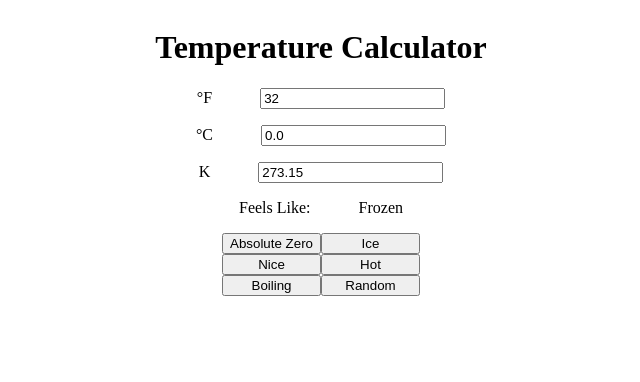
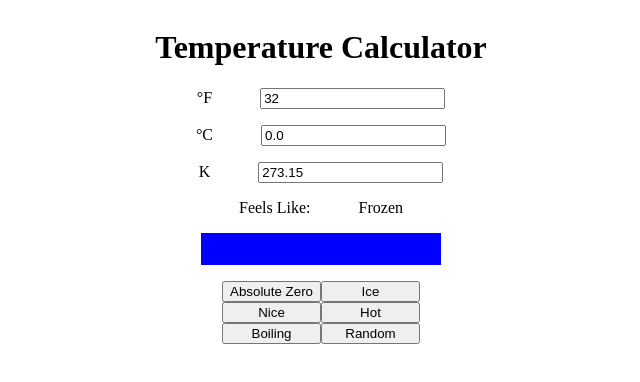
Before and after one commit to dkerner2001752/code-katas, an Angular app: page / in a window 1280 px wide. Shown: the top 382 px of the page, without its empty margins (319-959 px from the left). Built offline with nearby package versions, Linux system fonts and the light colour scheme.

Commit message:
Lesson 6 - Calculate a color for how a temperature feels

```diff
--- a/src/app/app.component.css
+++ b/src/app/app.component.css
@@ -51,11 +51,20 @@
   width: 100%;
   padding-bottom: 1rem;
 }
+
 .feels-like-label {
   padding-right: 3rem;
+}
+
+.feels-like-color-container {
+  align-content: center;
+  height: 1rem;
+  width: 15rem;
+  padding-bottom: 1rem;
 }
 
 .buttons-grid {
   display: grid;
   grid-template-columns: 1fr 1fr;
+  padding-top: 1rem;
 }
--- a/src/app/app.component.html
+++ b/src/app/app.component.html
@@ -42,6 +42,8 @@
         <div>{{ condition$ | async }}</div>
       </div>
     </div>
+    <div class="feels-like-color-container" [style.background-color]="temperatureColor$ | async">
+    </div>
     <div class="buttons-grid">
       <button (click)="absoluteZeroButton()">Absolute Zero</button>
       <button (click)="iceButton()">Ice</button>
--- a/src/app/app.component.ts
+++ b/src/app/app.component.ts
@@ -1,7 +1,7 @@
 import { Component, OnDestroy, OnInit } from '@angular/core';
 import { FormControl, FormGroup, ReactiveFormsModule, Validators } from '@angular/forms';
 import { AsyncPipe, NgIf } from '@angular/common';
-import { distinctUntilChanged, map, Observable, startWith, Subscription, tap } from 'rxjs';
+import { distinctUntilChanged, map, Observable, startWith, Subscription } from 'rxjs';
 
 @Component({
   selector: 'app-root',
@@ -33,6 +33,7 @@ export class AppComponent implements OnInit, OnDestroy {
     })
 });
   public condition$!: Observable<string>;
+  public temperatureColor$!: Observable<string>;
   private subscription: Subscription = new Subscription();
 
   ngOnInit() {
@@ -40,6 +41,10 @@ export class AppComponent implements OnInit, OnDestroy {
       startWith(this.temperatureFormGroup.controls.fahrenheitInput.value),
       map(fahrenheit => this.updateCondition(fahrenheit))
     );
+    this.temperatureColor$ = this.temperatureFormGroup.controls.fahrenheitInput.valueChanges.pipe(
+      startWith(this.temperatureFormGroup.controls.fahrenheitInput.value),
+      map(fahrenheit => this.tempColorChange(fahrenheit))
+    )
     this.subscription.add(this.temperatureFormGroup.controls.fahrenheitInput.valueChanges.pipe(
       distinctUntilChanged(),
     ).subscribe(fahrenheitValue => {
@@ -139,6 +144,20 @@ export class AppComponent implements OnInit, OnDestroy {
     });
   }
 
+  tempColorChange(value: string) {
+    const fahrenheit = Number(value);
+    const minFahrenheit = 32;
+    const maxFahrenheit = 100;
+
+    const tempCalc = (fahrenheit - minFahrenheit) / (maxFahrenheit - minFahrenheit);
+    const tempInRange = Math.max(0, Math.min(1, tempCalc));
+
+    const inverted = 1 - tempInRange;
+    const hue = inverted * 240;
+
+    return `hsl(${ hue }, 100%, 50%)`;
+  }
+
   updateCondition(num: string) {
     const fahrenheit = Number(num);
     switch (true) {
```
